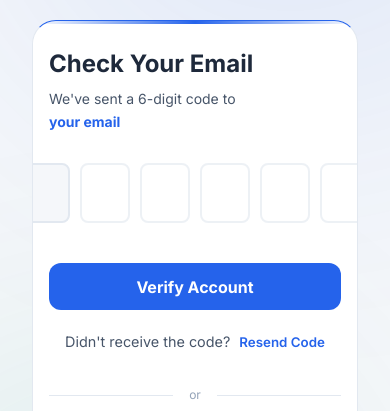
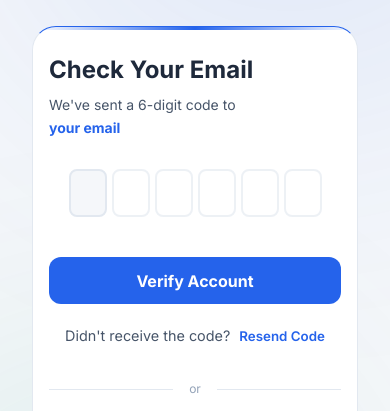
Before and after one commit to ArifKhan18/smart-campus-bus, a website: page frontend/pages/verify-otp.html in a window 390 px wide. Shown: the part 222-633 px from the top of the page. Drawn offline with Linux system fonts and the light colour scheme; no server answers.

Commit message:
Fix OTP inputs overflowing on small mobile screens

```diff
--- a/frontend/pages/verify-otp.html
+++ b/frontend/pages/verify-otp.html
@@ -63,6 +63,18 @@
             color: var(--text-secondary);
             cursor: not-allowed;
             opacity: 0.7;
+        }
+
+        /* Mobile responsiveness for OTP inputs */
+        @media (max-width: 400px) {
+            .otp-input {
+                width: 38px;
+                height: 48px;
+                font-size: 20px;
+            }
+            .otp-container {
+                gap: 5px;
+            }
         }
     </style>
 </head>
```
